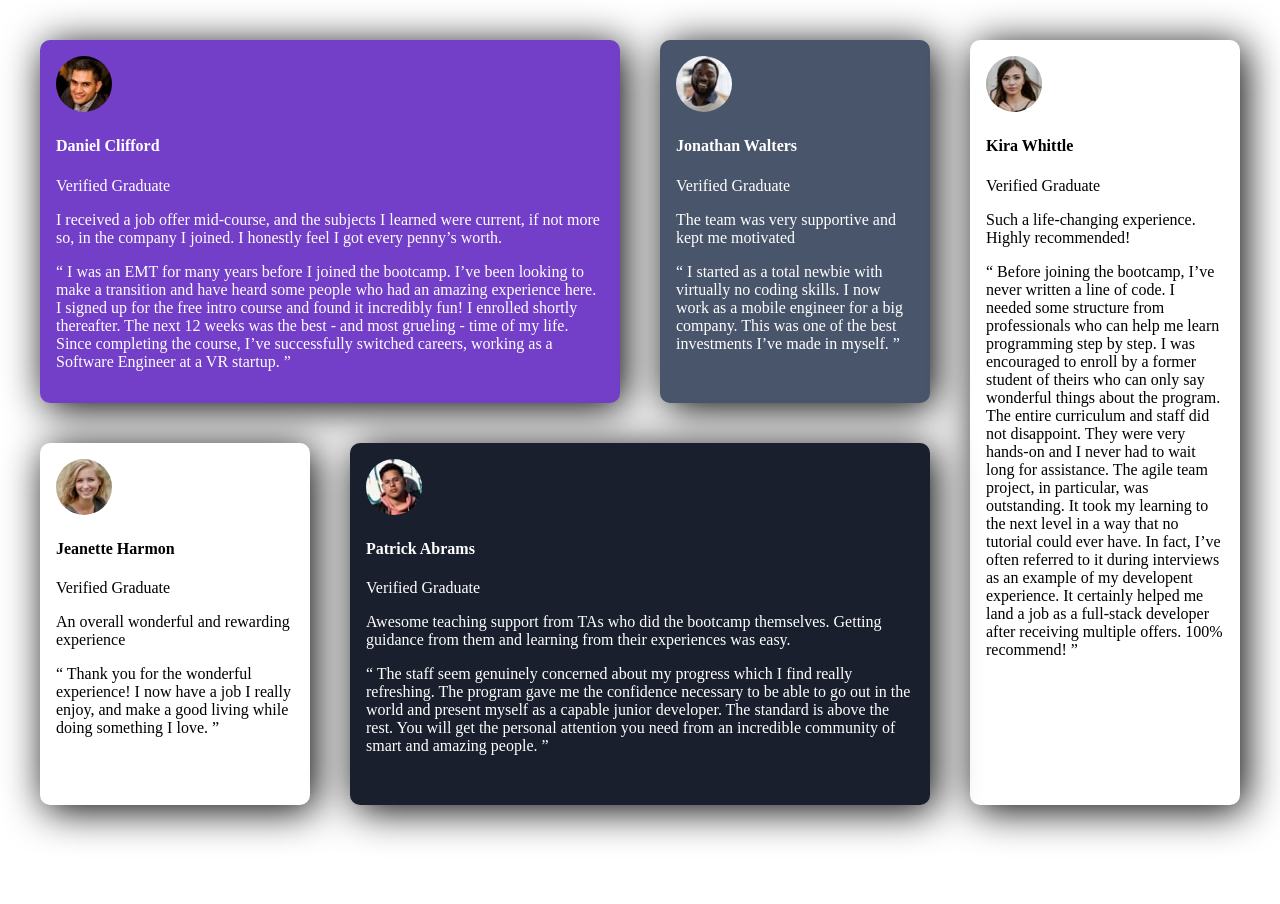
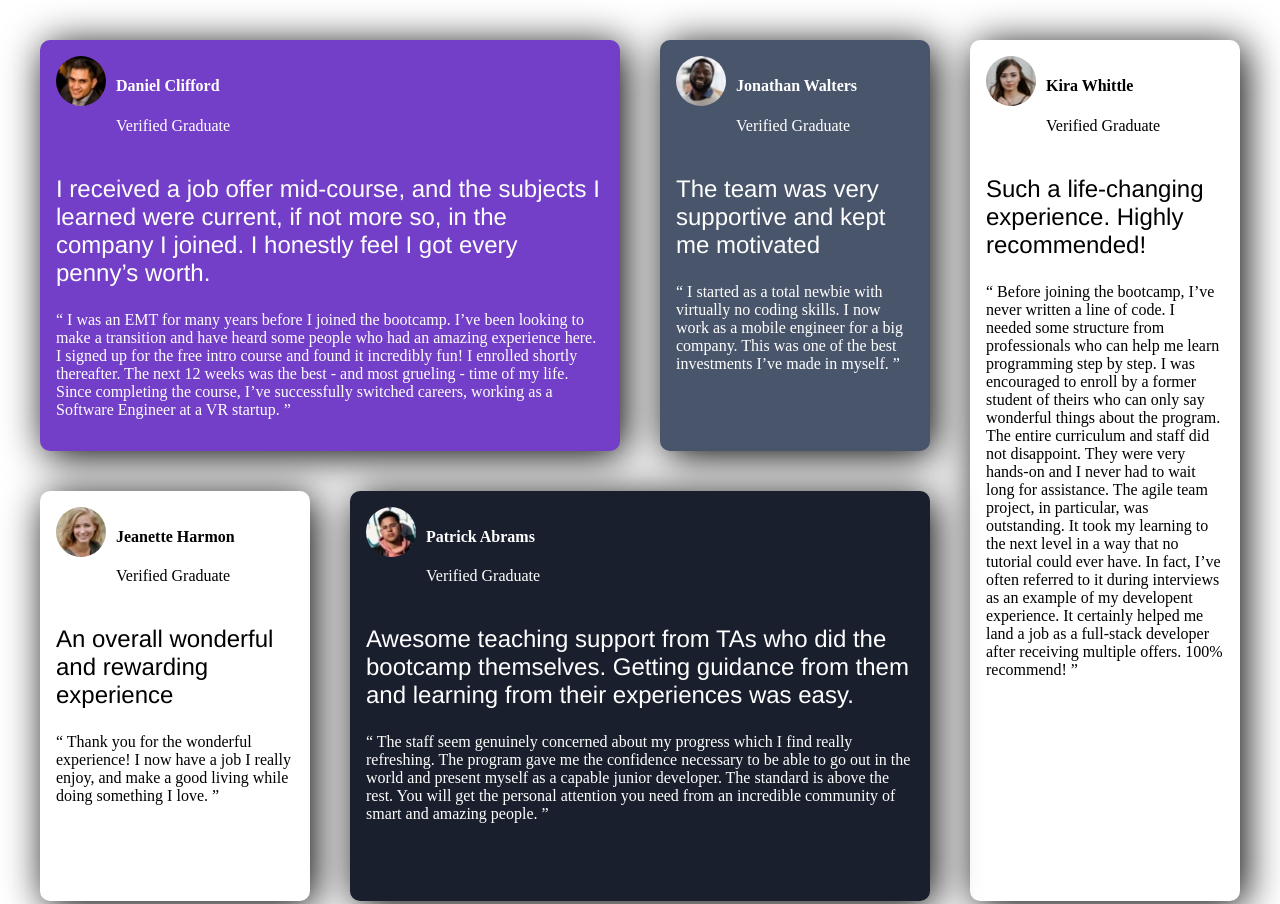
Before and after one commit to sahhoutiamine/LiveCoding-HTML-CSS, a plain HTML site: page index.html in a window 1280 px wide. Shown: the top 904 px of the page. Drawn offline with Linux system fonts and the light colour scheme.

Commit message:
complete the desktop side

```diff
--- a/index.html
+++ b/index.html
@@ -9,10 +9,15 @@
 <body>
     <section class="container">
         <div class="card card1">
+            <div class="head-info">
             <img src="images/image-daniel.jpg" alt="Daniel">
+            <div class="head-info-text">
             <h4>Daniel Clifford</h4>
             <p>Verified Graduate</p>
-            <p>I received a job offer mid-course, and the subjects I learned were current, if not more so,
+            </div>
+
+            </div>
+            <p class="large-text">I received a job offer mid-course, and the subjects I learned were current, if not more so,
     in the company I joined. I honestly feel I got every penny’s worth.
     </p>
          <p>“ I was an EMT for many years before I joined the bootcamp. I’ve been looking to make a
@@ -23,10 +28,15 @@
     </p>
         </div>
         <div class="card card2">
+            <div class="head-info">
             <img src="images/image-jonathan.jpg" alt="Jonathan">
+            <div class="head-info-text">
             <h4>Jonathan Walters</h4>
             <p>Verified Graduate</p>
-            <p>The team was very supportive and kept me motivated</p>
+            </div>
+
+            </div>
+            <p class="large-text">The team was very supportive and kept me motivated</p>
             <p>“ I started as a total newbie with virtually no coding skills. I now work as a mobile engineer
   for a big company. This was one of the best investments I’ve made in myself. ”
 </p>
@@ -34,14 +44,14 @@
         <div class="card card5">
             <div class="head-info">
             <img src="images/image-kira.jpg" alt="Kira">
-            <div>
+            <div class="head-info-text">
             <h4>Kira Whittle</h4>
             <p>Verified Graduate</p>
             </div>
 
             </div>
 
-            <p>Such a life-changing experience. Highly recommended!</p>
+            <p class="large-text">Such a life-changing experience. Highly recommended!</p>
             <p>“ Before joining the bootcamp, I’ve never written a line of code. I needed some structure from
   professionals who can help me learn programming step by step. I was encouraged to enroll by a former
   student of theirs who can only say wonderful things about the program. The entire curriculum and staff
@@ -54,20 +64,30 @@
 
         </div>
         <div class="card card3">
+            <div class="head-info">
             <img src="images/image-jeanette.jpg" alt="Jeanette">
+            <div class="head-info-text">
             <h4>Jeanette Harmon</h4>
             <p>Verified Graduate</p>
-            <p>An overall wonderful and rewarding experience</p>
+            </div>
+
+            </div>
+            <p class="large-text">An overall wonderful and rewarding experience</p>
             <p>  “ Thank you for the wonderful experience! I now have a job I really enjoy, and make a good living
   while doing something I love. ”
 </p>
 
         </div>
         <div class="card card4">
+            <div class="head-info">
             <img src="images/image-patrick.jpg" alt="Patrick">
+            <div class="head-info-text">
             <h4>Patrick Abrams</h4>
             <p>Verified Graduate</p>
-            <p>Awesome teaching support from TAs who did the bootcamp themselves. Getting guidance from them and
+            </div>
+
+            </div>
+            <p class="large-text">Awesome teaching support from TAs who did the bootcamp themselves. Getting guidance from them and
   learning from their experiences was easy.</p>
   <p>“ The staff seem genuinely concerned about my progress which I find really refreshing. The program
   gave me the confidence necessary to be able to go out in the world and present myself as a capable
--- a/style.css
+++ b/style.css
@@ -47,4 +47,16 @@ body {
 img {
     display: inline;
     border-radius: 50px;
+    height: 50px;
 }
+
+.head-info {
+    display: flex;
+    flex-direction: row;
+    gap: 10px;
+}
+
+.large-text {
+    font-family: 'Franklin Gothic Medium', 'Arial Narrow', Arial, sans-serif;
+    font-size: 1.5rem;
+}
```
